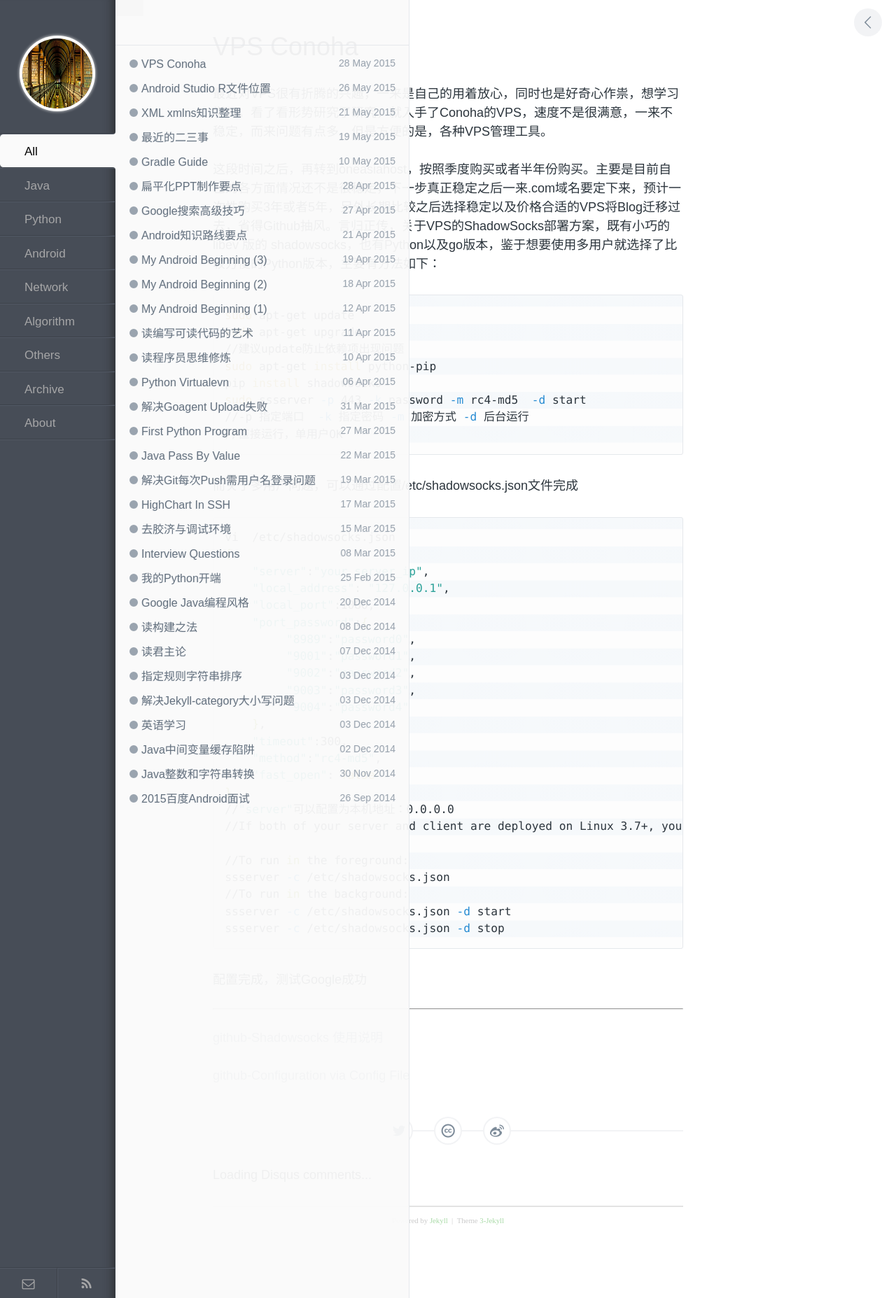
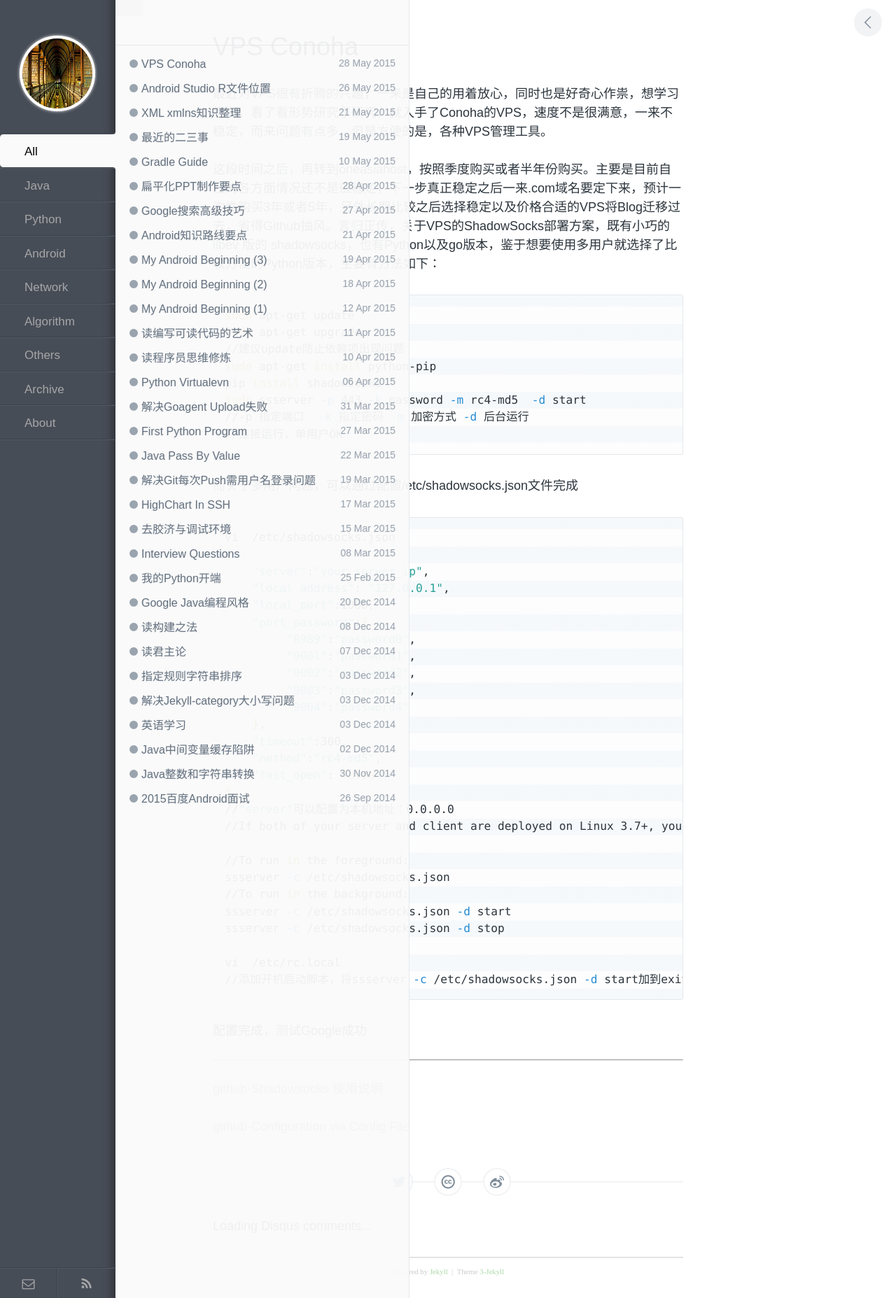
Before and after one commit to enlipan/enlipan.github.io, a Jekyll site: the page built from _posts/2015-5-28-VPS-Conoha-JP.md, in a window 1280 px wide. Shown: the whole page at 70% size. Built offline with Jekyll 4.4.1, drawn with Linux system fonts in a browser that asks for light colours; comment, search, counter and statistics services are not loaded.

Commit message:
modify vps

```diff
--- a/_posts/2015-5-28-VPS-Conoha-JP.md
+++ b/_posts/2015-5-28-VPS-Conoha-JP.md
@@ -51,6 +51,9 @@
 ssserver -c /etc/shadowsocks.json -d start
 ssserver -c /etc/shadowsocks.json -d stop
 
+vi  /etc/rc.local
+//添加开机启动脚本，将ssserver -c /etc/shadowsocks.json -d start加到exit 0之前
+
 {% endhighlight %}
 
 配置完成，测试Google成功
```
